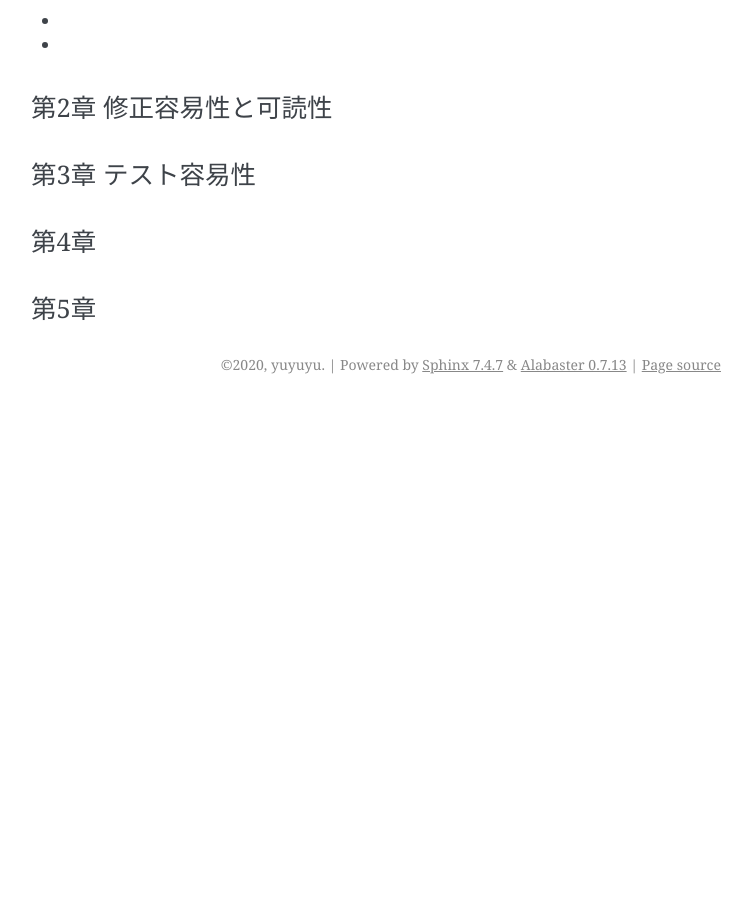
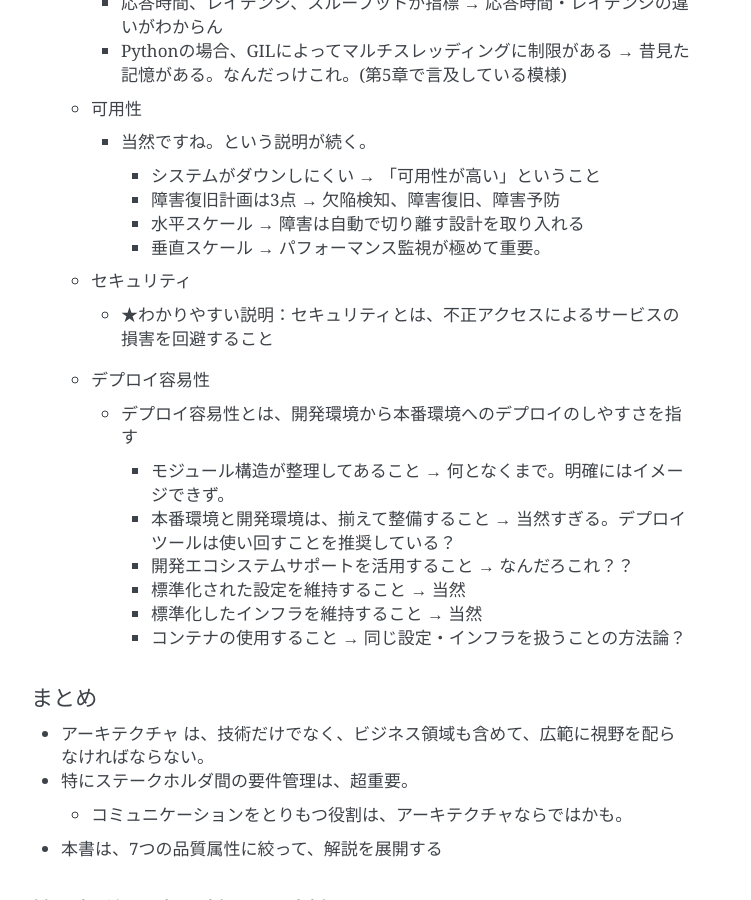
Before and after one commit to yuyuyu0706/sphinx, a Sphinx documentation site: the page built from sphinx/source/work/page04_python.rst, in a window 1280 px wide and 900 px high, scrolled down 2540 px. Shown: the whole window, without its empty margins (389-1140 px from the left). Built offline with Sphinx 7.4.7, drawn with Linux system fonts in a browser that asks for light colours; pages that are not in the unit, such as notebooks, are missing from menus; before the commit the page ends 2944 px from its top, so only the background shows below that; some of the changed text lies outside the part shown.

Commit message:
auto commit

```diff
--- a/sphinx/source/work/page04_python.rst
+++ b/sphinx/source/work/page04_python.rst
@@ -21,8 +21,25 @@ Pythonで始めるソフトウェアアーキテクチャ
 
 特性
 ---------
-* ストラクチャは、アーキテクチャの見通しを良くする（P4)
-* ストラクチャは、システム構築に関わるチーム編成も同時に表される(P6)
+* ストラクチャの定義
+
+  * ストラクチャは、アーキテクチャの見通しを良くする（P4)
+
+* 重要な要素の明確化
+* デザインの方針決定
+
+* ステークホルダの要件管理
+
+  * 極論、ステークホルダの望むようにシステムは設計・構築される
+  * ★複数ある要求の間で矛盾が生じる。これをトレードオフして調整する
+  * ★優れたアーキテクチャは、各要件を出来る限り満たす。
+  * ★更には、共通言語をステークホルダに提供する。コミュニケーションの円滑化に寄与する。
+
+* ストラクチャに与える影響
+
+  * ストラクチャは、システム構築に関わるチーム編成も同時に表される(P6)
+
+* 環境に与える影響
 
 重要性
 ---------
@@ -101,14 +118,30 @@ Pythonで始めるソフトウェアアーキテクチャ
 
   * セキュリティ
 
+   * ★わかりやすい説明：セキュリティとは、不正アクセスによるサービスの損害を回避すること
 
   * デプロイ容易性
+
+   * デプロイ容易性とは、開発環境から本番環境へのデプロイのしやすさを指す
+
+     * モジュール構造が整理してあること → 何となくまで。明確にはイメージできず。
+     * 本番環境と開発環境は、揃えて整備すること → 当然すぎる。デプロイツールは使い回すことを推奨している？
+     * 開発エコシステムサポートを活用すること → なんだろこれ？？
+     * 標準化された設定を維持すること → 当然
+     * 標準化したインフラを維持すること → 当然
+     * コンテナの使用すること → 同じ設定・インフラを扱うことの方法論？
+
 
 まとめ
 --------------
 
-*
-*
+* アーキテクチャ は、技術だけでなく、ビジネス領域も含めて、広範に視野を配らなければならない。
+* 特にステークホルダ間の要件管理は、超重要。
+
+  * コミュニケーションをとりもつ役割は、アーキテクチャならではかも。
+
+* 本書は、7つの品質属性に絞って、解説を展開する
+
 
 第2章 修正容易性と可読性
 ===========================
```
